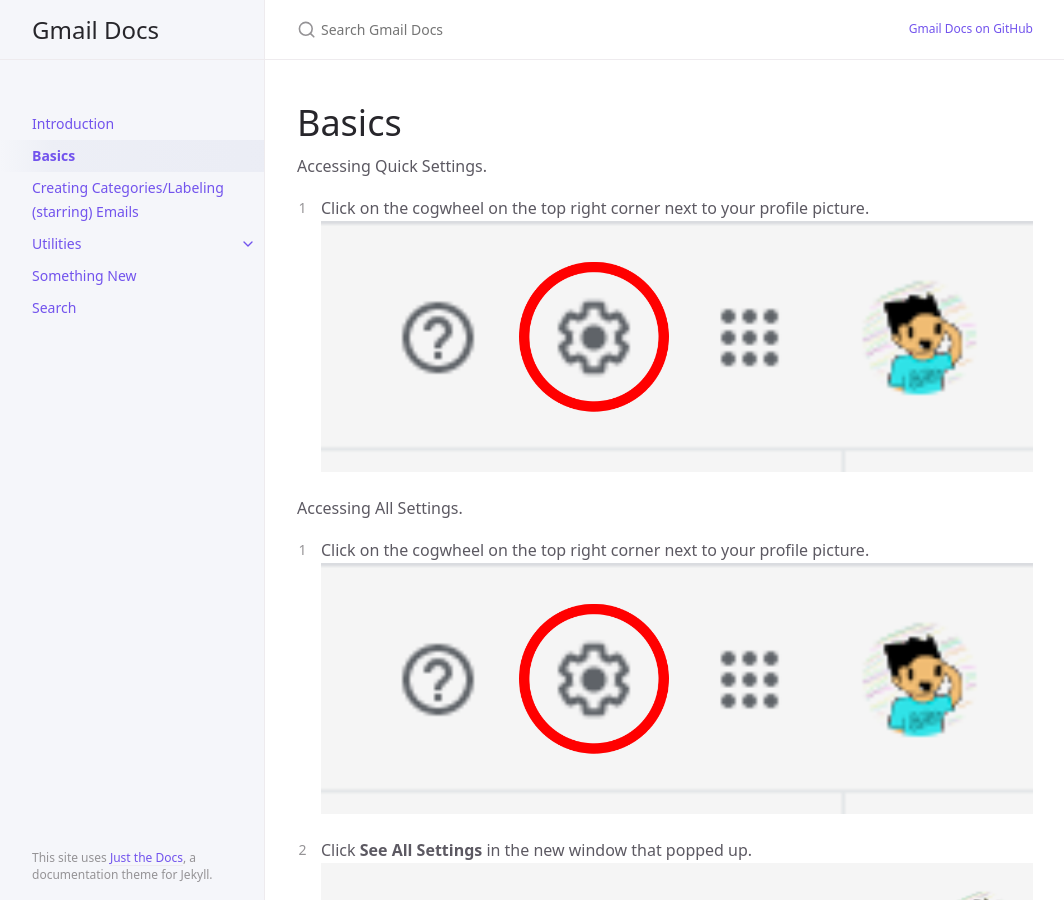
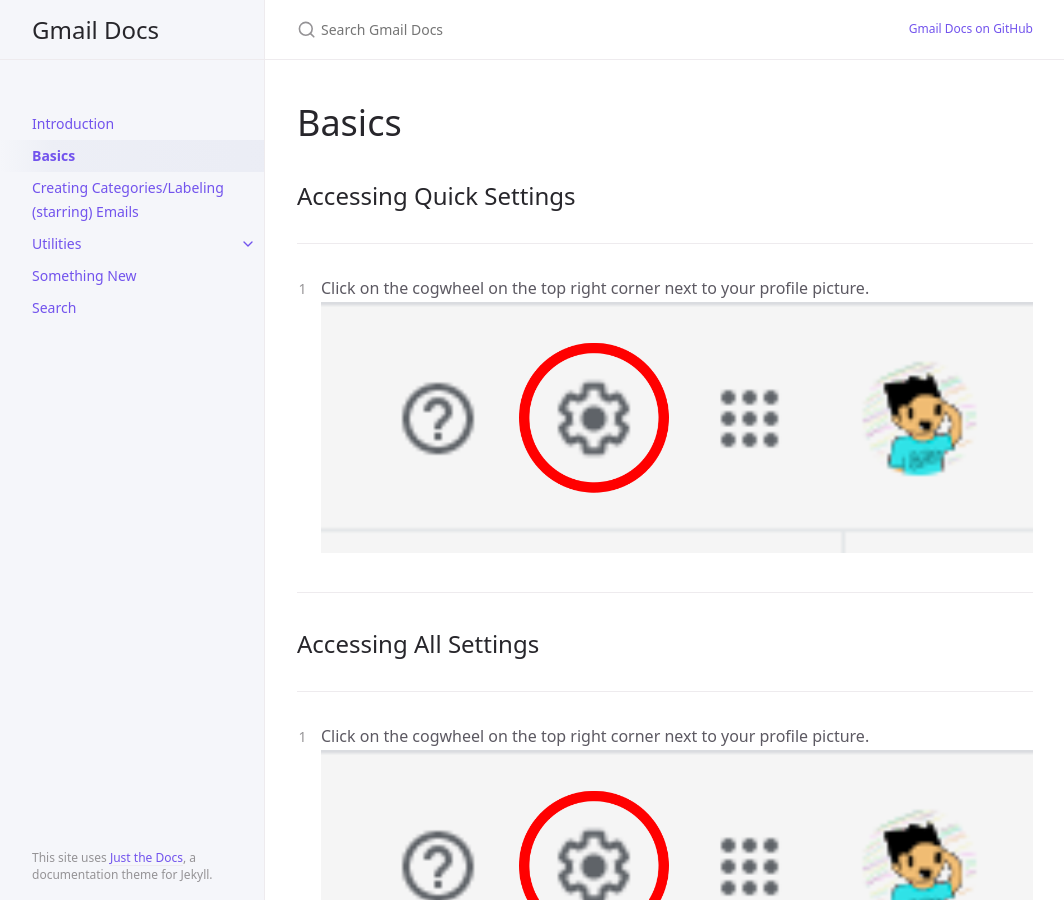
Before and after one commit to Joonior-Programmer/Gmail_Docs, a Jekyll site: the page built from docs/ui-components/ui-components.md, in a window 1280 px wide and 900 px high. Shown: the whole window, without its empty margins (107-1171 px from the left). Built offline with Jekyll 4.4.1, drawn with Linux system fonts in a browser that asks for light colours.

Commit message:
Update ui-components.md

```diff
--- a/docs/ui-components/ui-components.md
+++ b/docs/ui-components/ui-components.md
@@ -7,12 +7,18 @@
 
 # Basics
 
-Accessing Quick Settings.
+## Accessing Quick Settings
+
+---
 
 1. Click on the cogwheel on the top right corner next to your profile picture.
  <img src = "https://github.com/Joonior-Programmer/Gmail_Docs/blob/master/assets/images/quickSetting2.png?raw=true">
 
-Accessing All Settings.
+---
+
+## Accessing All Settings
+
+---
 
 1. Click on the cogwheel on the top right corner next to your profile picture.
  <img src = "https://github.com/Joonior-Programmer/Gmail_Docs/blob/master/assets/images/quickSetting2.png?raw=true">
@@ -20,4 +26,5 @@
 2. Click **See All Settings** in the new window that popped up.
  <img src = "https://github.com/Joonior-Programmer/Gmail_Docs/blob/master/assets/images/allSettings.png?raw=true">
 
+---
 {: .fs-6 .fw-300 }
```
